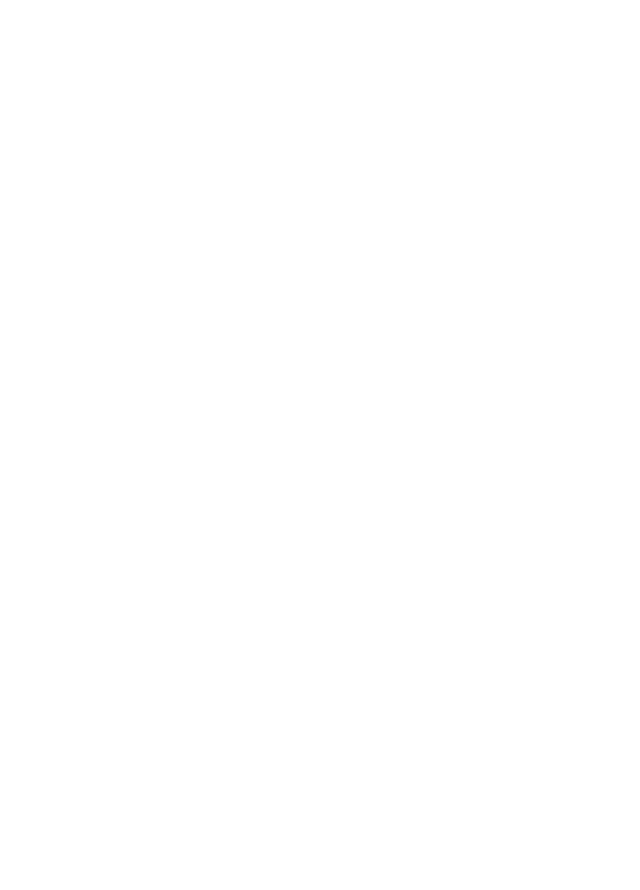
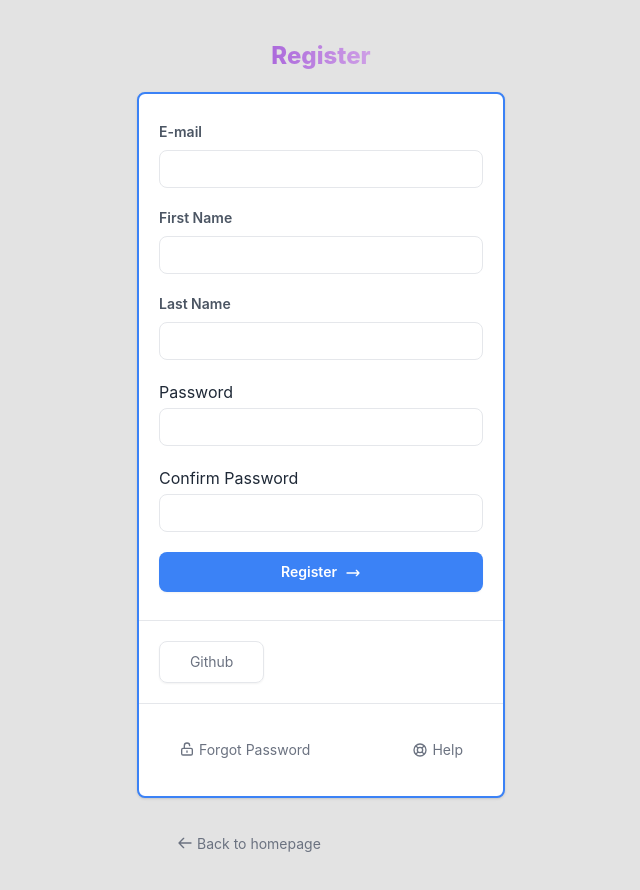
Before and after one commit to adisagar2003/Mern-social-media, a React (Vite) app: page /register in a window 1280 px wide. Before the commit this address had no page. Shown: the top 890 px of the page, without its empty margins (319-959 px from the left). Before the commit the page ends 800 px from the top, so only its background shows below. Built offline with nearby package versions, Linux system fonts and the light colour scheme.

Commit message:
Committed

```diff
--- a/index.html
+++ b/index.html
@@ -5,6 +5,7 @@
     <link rel="icon" type="image/svg+xml" href="/src/favicon.svg" />
     <meta name="viewport" content="width=device-width, initial-scale=1.0" />
     <title>Vite App</title>
+ <link rel="stylesheet" href="./src/index.css" />
   </head>
   <body>
     <div id="root"></div>
--- a/src/App.jsx
+++ b/src/App.jsx
@@ -8,6 +8,7 @@
 import { BrowserRouter,Routes,Route } from 'react-router-dom';
 import { CookiesProvider } from "react-cookie";
 import Dashboard from './Components/Dashboard';
+import Register from './Components/Auth/Register';
 
 
 function App() {
@@ -25,6 +26,7 @@
 <Routes>
 <Route path='/dashboard' element ={<Dashboard />} />
 <Route path='/' element={<SignIn />} />
+<Route path='/register' element={<Register />} />
 </Routes>
 
 </BrowserRouter>
--- /dev/null
+++ b/src/Components/Auth/Register.jsx
@@ -0,0 +1,135 @@
+import axios from 'axios';
+import React, { useState } from 'react'
+
+function Register() {
+    const [firstName,setFirstName] = useState(null);
+    const [lastName,setLastName] = useState(null);
+    const [password,setPassword] = useState(null);
+    const [email,setEmail] = useState(null);
+    const [confirmPassword,setConfirmPassword] = useState(null);
+    const [showAlert,setShowAlert] = useState(false);
+//Alerts
+const BlueAlert = () =>{
+  return (
+    <div class="alert alert-success shadow-lg">
+  <div>
+    <svg xmlns="http://www.w3.org/2000/svg" class="stroke-current flex-shrink-0 h-6 w-6" fill="none" viewBox="0 0 24 24"><path stroke-linecap="round" stroke-linejoin="round" stroke-width="2" d="M9 12l2 2 4-4m6 2a9 9 0 11-18 0 9 9 0 0118 0z" /></svg>
+    <span>Your account has been registered!</span>
+  </div>
+</div>
+
+
+
+  )
+  const ErrorAlert = ()=>{
+  return (
+    <div class="alert alert-error shadow-lg">
+  <div>
+    <svg xmlns="http://www.w3.org/2000/svg" class="stroke-current flex-shrink-0 h-6 w-6" fill="none" viewBox="0 0 24 24"><path stroke-linecap="round" stroke-linejoin="round" stroke-width="2" d="M10 14l2-2m0 0l2-2m-2 2l-2-2m2 2l2 2m7-2a9 9 0 11-18 0 9 9 0 0118 0z" /></svg>
+    <span>Error! Invalid or already used credentials</span>
+  </div>
+</div>
+  )
+  }
+}
+//Register User
+const registerUser = () =>{
+    console.log('Registering user...')
+    axios.post(' http://localhost:5000/registerUser',{
+        email:email,
+        firstName:firstName,
+        password:password,
+        confirmPassword:confirmPassword,
+        lastName:lastName
+    }).then((response)=>{
+      console.log(response)
+      if (response){
+        console.log(response)
+        console.log('Error!')
+        return (<ErrorAlert />)
+
+      }
+      else{
+       console.log('No response')
+      }
+    }).catch((err)=>{
+console.log(err)
+    })
+}
+
+
+  return (
+    <div>
+
+
+
+<div class="p-10 xs:p-0 mx-auto md:w-full md:max-w-md ">
+ <h1 class="font-extrabold text-center text-2xl mb-5 bg-clip-text bg-gradient-to-r text-transparent from-purple-700  to-pink-100">Register</h1>
+ <div class="bg-white shadow w-full rounded-lg divide-y divide-gray-200 border-blue-500 border-2">
+
+   <div class="px-5 py-7">
+     <label class="font-semibold text-sm text-gray-600 pb-1 block">E-mail</label>
+     <input type="email" class="border rounded-lg px-3 py-2 mt-1 mb-5 text-sm w-full" onChange={(e)=>setEmail(e.target.value)} />
+     <label class="font-semibold text-sm text-gray-600 pb-1 block">First Name</label>
+     <input type="text" class="border rounded-lg px-3 py-2 mt-1 mb-5 text-sm w-full" onChange={(e)=>setFirstName(e.target.value)} />
+     <label class="font-semibold text-sm text-gray-600 pb-1 block">Last Name</label>
+     <input type="text" class="border rounded-lg px-3 py-2 mt-1 mb-5 text-sm w-full" onChange={(e)=>setLastName(e.target.value)} />
+     <label clas s="font-semibold text-sm text-gray-600 pb-1 block">Password</label>
+     <input type="password" class="border rounded-lg px-3 py-2 mt-1 mb-5 text-sm w-full" onChange={(e)=>setPassword(e.target.value)} />
+     <label clas s="font-semibold text-sm text-gray-600 pb-1 block">Confirm Password</label>
+     <input type="password" class="border rounded-lg px-3 py-2 mt-1 mb-5 text-sm w-full" onChange={(e)=>setConfirmPassword(e.target.value)} />
+     <button type="button" onClick={registerUser}  class="transition duration-200 bg-blue-500 hover:bg-blue-600 focus:bg-blue-700 focus:shadow-sm focus:ring-4 focus:ring-blue-500 focus:ring-opacity-50 text-white w-full py-2.5 rounded-lg text-sm shadow-sm hover:shadow-md font-semibold text-center inline-block">
+         <span class="inline-block mr-2">Register</span>
+         <svg xmlns="http://www.w3.org/2000/svg" fill="none" viewBox="0 0 24 24" stroke="currentColor" class="w-4 h-4 inline-block">
+             <path stroke-linecap="round" stroke-linejoin="round" stroke-width="2" d="M17 8l4 4m0 0l-4 4m4-4H3" />
+         </svg>
+     </button>
+   </div>
+   <div class="p-5">
+       <div class="grid grid-cols-3 gap-1 ">
+
+
+           <button type="button" class="transition duration-200 border border-gray-200 text-gray-500 w-full py-2.5 rounded-lg text-sm shadow-sm hover:shadow-md font-normal text-center inline-block">Github</button>
+       </div>
+   </div>
+     <div class="py-5">
+     <div class="grid grid-cols-2 gap-1">
+       <div class="text-center sm:text-left whitespace-nowrap">
+         <button class="transition duration-200 mx-5 px-5 py-4 cursor-pointer font-normal text-sm rounded-lg text-gray-500 hover:bg-gray-100 focus:outline-none focus:bg-gray-200 focus:ring-2 focus:ring-gray-400 focus:ring-opacity-50 ring-inset">
+             <svg xmlns="http://www.w3.org/2000/svg" fill="none" viewBox="0 0 24 24" stroke="currentColor" class="w-4 h-4 inline-block align-text-top">
+                 <path stroke-linecap="round" stroke-linejoin="round" stroke-width="2" d="M8 11V7a4 4 0 118 0m-4 8v2m-6 4h12a2 2 0 002-2v-6a2 2 0 00-2-2H6a2 2 0 00-2 2v6a2 2 0 002 2z" />
+             </svg>
+             <span class="inline-block ml-1">Forgot Password</span>
+         </button>
+       </div>
+       <div class="text-center sm:text-right whitespace-nowrap">
+         <button class="transition duration-200 mx-5 px-5 py-4 cursor-pointer font-normal text-sm rounded-lg text-gray-500 hover:bg-gray-100 focus:outline-none focus:bg-gray-200 focus:ring-2 focus:ring-gray-400 focus:ring-opacity-50 ring-inset">
+             <svg xmlns="http://www.w3.org/2000/svg" fill="none" viewBox="0 0 24 24" stroke="currentColor" class="w-4 h-4 inline-block align-text-bottom	">
+                 <path stroke-linecap="round" stroke-linejoin="round" stroke-width="2" d="M18.364 5.636l-3.536 3.536m0 5.656l3.536 3.536M9.172 9.172L5.636 5.636m3.536 9.192l-3.536 3.536M21 12a9 9 0 11-18 0 9 9 0 0118 0zm-5 0a4 4 0 11-8 0 4 4 0 018 0z" />
+             </svg>
+             <span class="inline-block ml-1">Help</span>
+         </button>
+       </div>
+     </div>
+   </div>
+ </div>
+ <div class="py-5">
+     <div class="grid grid-cols-2 gap-1">
+       <div class="text-center sm:text-left whitespace-nowrap">
+         <button class="transition duration-200 mx-5 px-5 py-4 cursor-pointer font-normal text-sm rounded-lg text-gray-500 hover:bg-gray-200 focus:outline-none focus:bg-gray-300 focus:ring-2 focus:ring-gray-400 focus:ring-opacity-50 ring-inset">
+             <svg xmlns="http://www.w3.org/2000/svg" fill="none" viewBox="0 0 24 24" stroke="currentColor" class="w-4 h-4 inline-block align-text-top">
+                 <path stroke-linecap="round" stroke-linejoin="round" stroke-width="2" d="M10 19l-7-7m0 0l7-7m-7 7h18" />
+             </svg>
+             <span class="inline-block ml-1">Back to homepage</span>
+         </button>
+       </div>
+     </div>
+   </div>
+</div>
+</div>
+
+
+  )
+}
+
+export default Register
--- a/src/Components/Auth/SignIn.jsx
+++ b/src/Components/Auth/SignIn.jsx
@@ -5,6 +5,27 @@
 
 import  { useCookies } from "react-cookie";
 import { CookiesProvider } from "react-cookie";
+
+//Get cookie function
+function getCookie(name) {
+  var dc = document.cookie;
+  var prefix = name + "=";
+  var begin = dc.indexOf("; " + prefix);
+  if (begin == -1) {
+      begin = dc.indexOf(prefix);
+      if (begin != 0) return null;
+  }
+  else
+  {
+      begin += 2;
+      var end = document.cookie.indexOf(";", begin);
+      if (end == -1) {
+      end = dc.length;
+      }
+  }
+  return decodeURI(dc.substring(begin + prefix.length, end));
+}
+
 
 axios.default.withCredentials = true;
 
@@ -29,23 +50,34 @@
   useEffect(()=>{
     axios.get('http://localhost:5000/signIn').then((response)=>{
       if (response.data.isLoggedIn){
-        location.replace('http://localhost:3000/dashboard')
+
       }
       console.log(response)
 
     })
     },[])
 
-  const loginMechanism = () =>{
+  const loginMechanism = async () =>{
     console.log('clicked')
-    axios.post('http://localhost:5000/signIn',{
+     axios.post('http://localhost:5000/signIn',{
       email:email,
       password:password
     }).then((response)=>{
+
       console.log(response);
-      setCookie("user",response.data.cookie);
-      setAuth(true)
-      location.replace("http://localhost:5000/dashboard")
+      if (response=={err:'error'}){
+        console.log('error')
+        setAuth(false);
+        return (<h1>WTF MAN </h1>)
+      }
+      else{
+        console.log(response)
+        setCookie("user",response);
+        console.log(response,'This should be in the applications')
+        setAuth(true)
+        location.replace("http://localhost:3000/dashboard");
+
+      }
     }).catch(()=>{
       console.log('err')
     })
--- a/src/Components/Dashboard.jsx
+++ b/src/Components/Dashboard.jsx
@@ -5,6 +5,7 @@
     <div>
       <div class='text-xl'>
         Dashboard 😊
+        {console.log(document.cookie)}
 
       </div>
     </div>
--- a/src/index.css
+++ b/src/index.css
@@ -9,9 +9,14 @@
     sans-serif;
   -webkit-font-smoothing: antialiased;
   -moz-osx-font-smoothing: grayscale;
+  background-color: rgb(227, 227, 227);
 }
 
 code {
   font-family: source-code-pro, Menlo, Monaco, Consolas, 'Courier New',
     monospace;
 }
+
+html{
+  background-color: rgb(227, 227, 227);
+}
```
Also changed, not shown: 2 other files (tests, documents, lock files or other folders).
